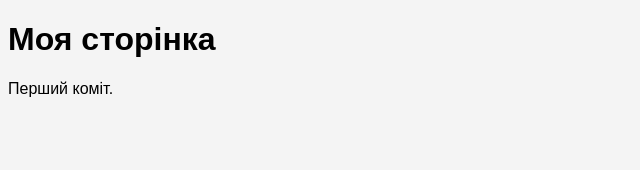
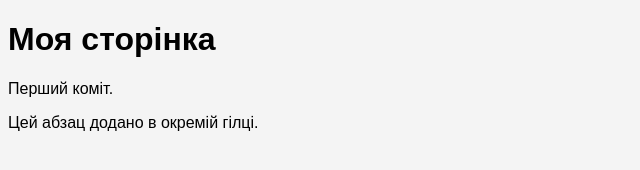
Before and after one commit to oleja232142/7-1, a plain HTML site: page index.html in a window 1280 px wide. Shown: the whole page, without its empty margins (0-640 px from the left). Drawn offline with Linux system fonts and the light colour scheme.

Commit message:
Додано абзац у гілці feature-update

```diff
--- a/index.html
+++ b/index.html
@@ -8,5 +8,6 @@
 <body>
   <h1>Моя сторінка</h1>
   <p>Перший коміт.</p>
+  <p>Цей абзац додано в окремій гілці.</p>
 </body>
 </html>
```
